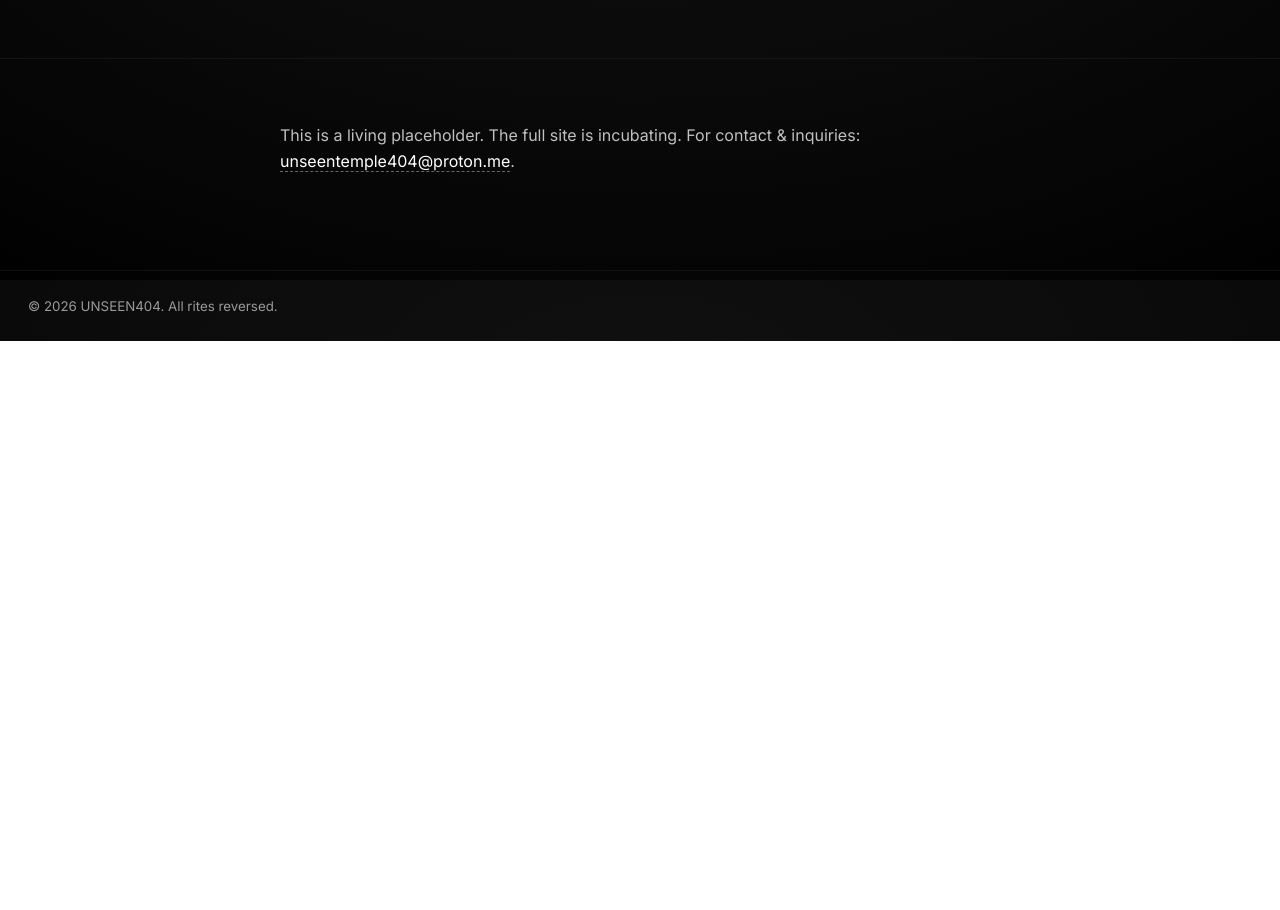
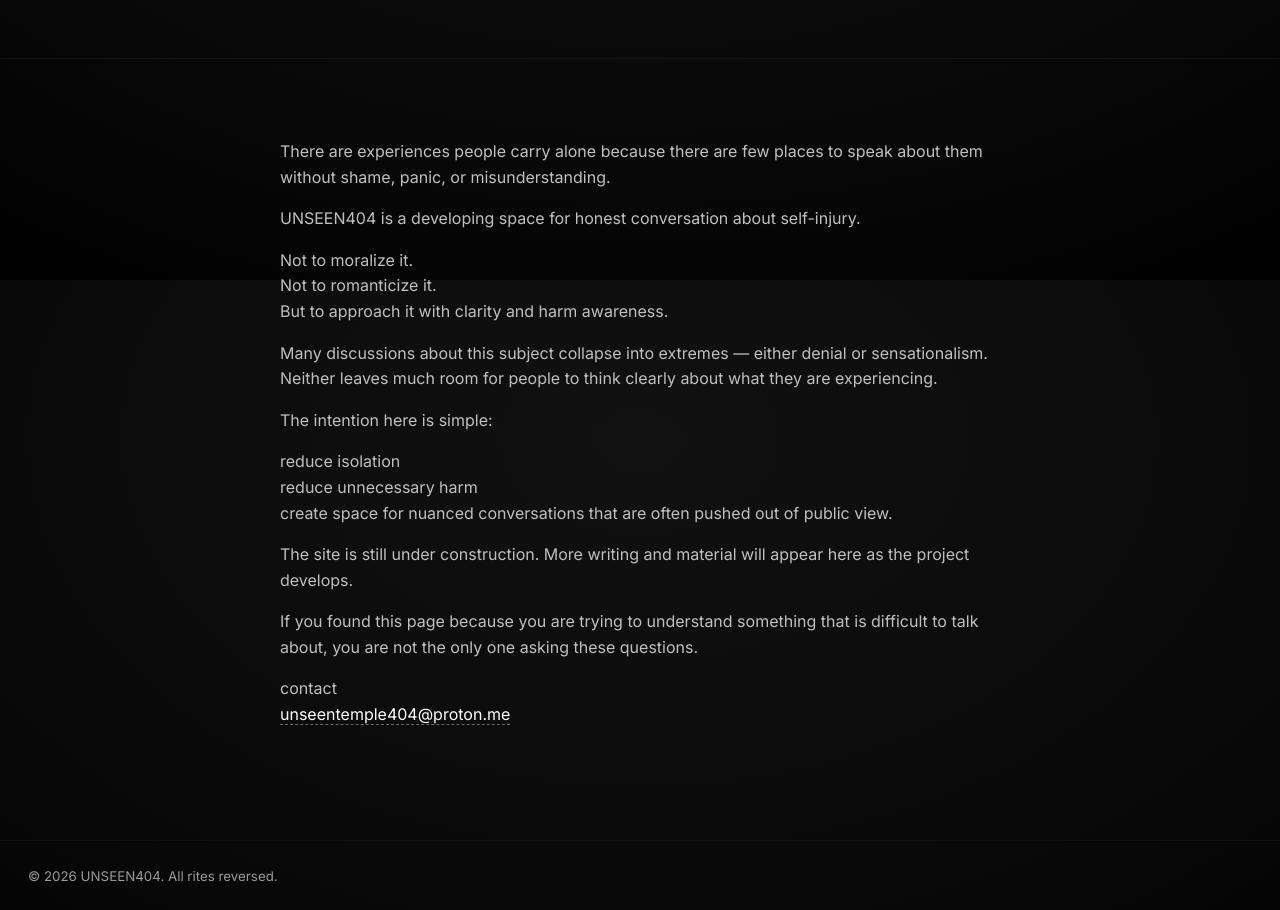
Before and after one commit to unseen404/unseen404, a plain HTML site: page index.html in a window 1280 px wide. Shown: the part 520-1430 px from the top of the page. Before the commit the page ends 861 px from the top, so only its background shows below. Drawn offline with Linux system fonts and the light colour scheme.

Commit message:
Update index.html

```diff
--- a/index.html
+++ b/index.html
@@ -1,4 +1,3 @@
-
 <!DOCTYPE html>
 <html lang="en">
 <head>
@@ -24,11 +23,56 @@
     </section>
 
     <section id="entry" class="entry">
-      <p class="copy">
-        This is a living placeholder. The full site is incubating.
-        For contact & inquiries:
-        <a href="mailto:unseentemple404@proton.me">unseentemple404@proton.me</a>.
-      </p>
+      <div class="copy">
+        <p>
+          There are experiences people carry alone because there are few places
+          to speak about them without shame, panic, or misunderstanding.
+        </p>
+
+        <p>
+          UNSEEN404 is a developing space for honest conversation about
+          self-injury.
+        </p>
+
+        <p>
+          Not to moralize it.<br>
+          Not to romanticize it.<br>
+          But to approach it with clarity and harm awareness.
+        </p>
+
+        <p>
+          Many discussions about this subject collapse into extremes — either
+          denial or sensationalism. Neither leaves much room for people to think
+          clearly about what they are experiencing.
+        </p>
+
+        <p>
+          The intention here is simple:
+        </p>
+
+        <p>
+          reduce isolation<br>
+          reduce unnecessary harm<br>
+          create space for nuanced conversations that are often pushed out of
+          public view.
+        </p>
+
+        <p>
+          The site is still under construction. More writing and material will
+          appear here as the project develops.
+        </p>
+
+        <p>
+          If you found this page because you are trying to understand something
+          that is difficult to talk about, you are not the only one asking these
+          questions.
+        </p>
+
+        <p class="contact-block">
+          contact<br>
+          <a href="mailto:unseentemple404@proton.me">unseentemple404@proton.me</a>
+        </p>
+      </div>
     </section>
 
     <footer class="foot">
@@ -37,7 +81,6 @@
   </main>
 
   <script>
-    // year
     document.getElementById('y').textContent = new Date().getFullYear();
   </script>
 </body>
```
